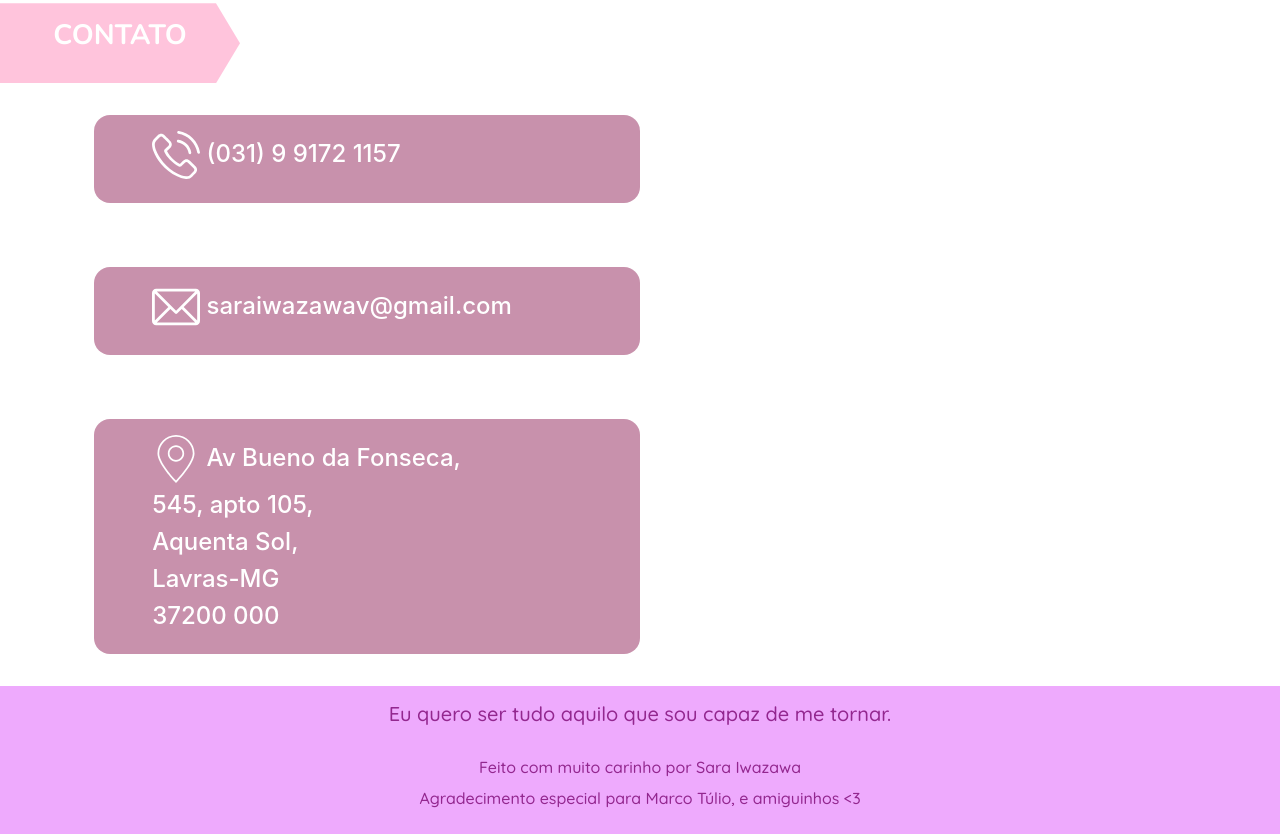
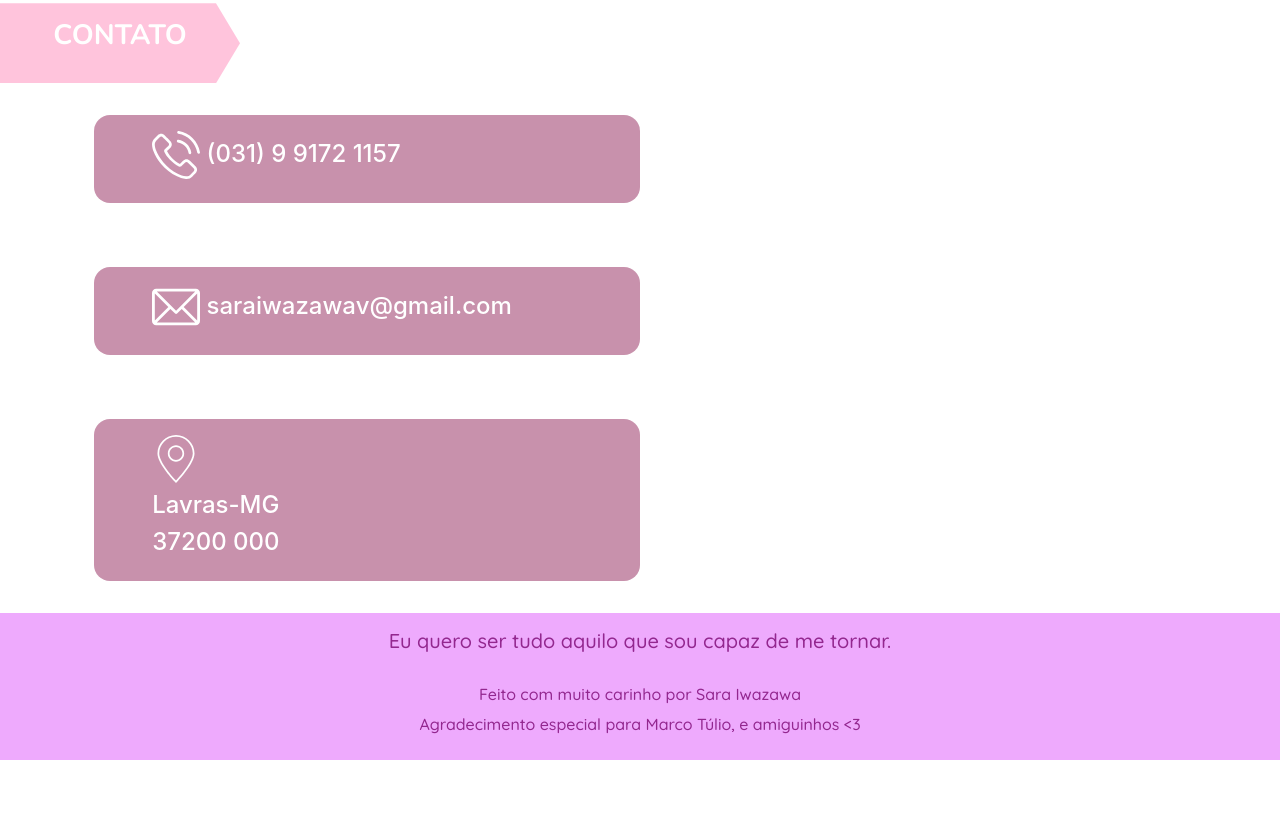
Before and after one commit to SaraIwazawa/saraiwazawa.github.io, a plain HTML site: page index.html in a window 1280 px wide. Shown: the part 5211-6045 px from the top of the page. After the commit the page ends 5971 px from the top, so only its background shows below. Drawn offline with nearby package versions, Linux system fonts and the light colour scheme.

Commit message:
Update index.html

```diff
--- a/index.html
+++ b/index.html
@@ -476,9 +476,7 @@
 			<h4 class="offset-1 letra mail"><img class="img_contato" src="eemail.svg"> saraiwazawav@gmail.com </h4>
 		</div>
 		<div class="col-sm-10 col-md-5 offset-1 card_meux">
-			<h4 class="offset-1 letra"><img class="img_contato" src="markmap.svg"> Av Bueno da Fonseca, </h4>
-			<h4 class="offset-1 letra">545, apto 105, </h4>
-			<h4 class="offset-1 letra"> Aquenta Sol, </h4>
+			<h4 class="offset-1 letra"><img class="img_contato" src="markmap.svg"></h4>
 			<h4 class="offset-1 letra" >Lavras-MG </h4>
 			<h4 class="offset-1 letra"> 37200 000  </h4>
 
```
